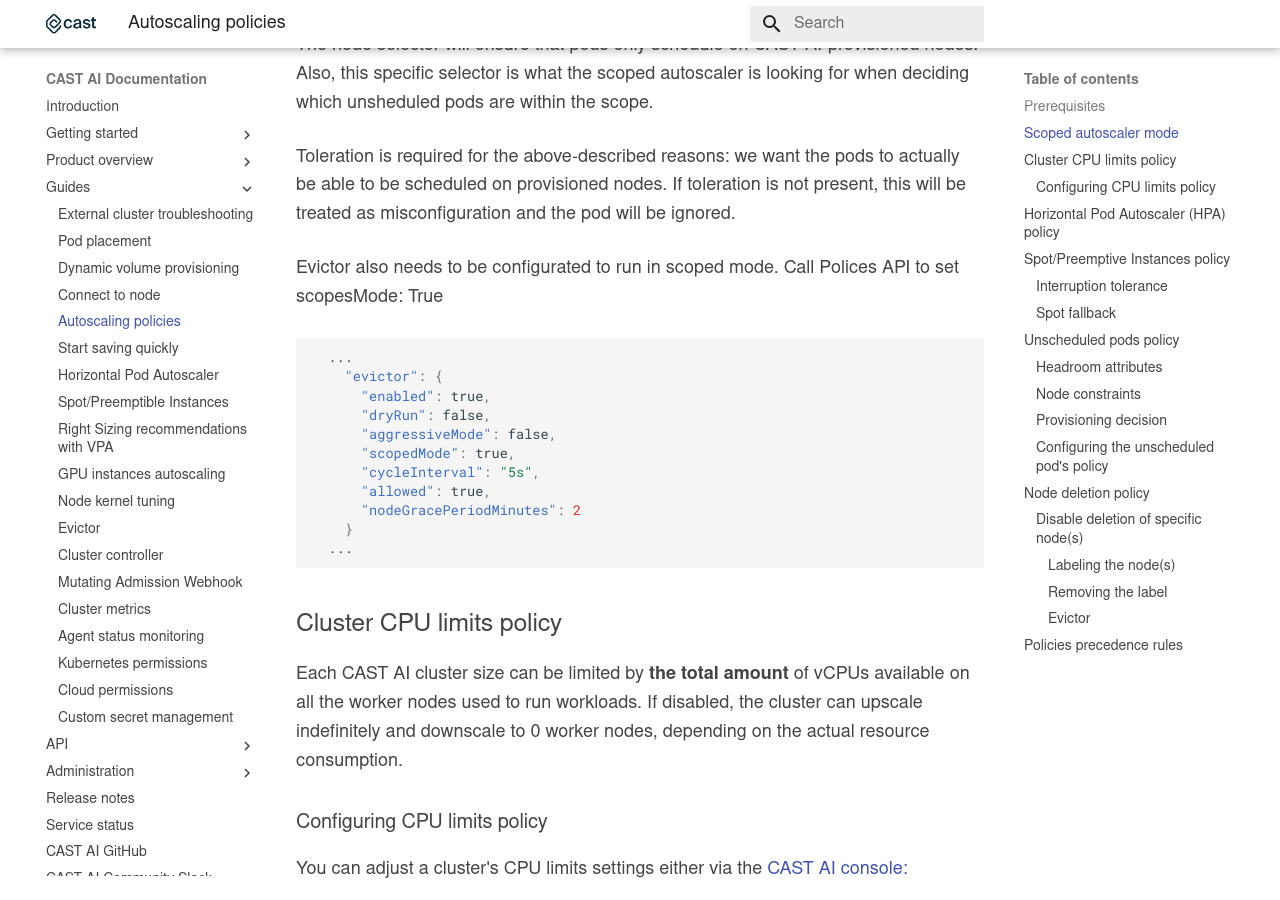
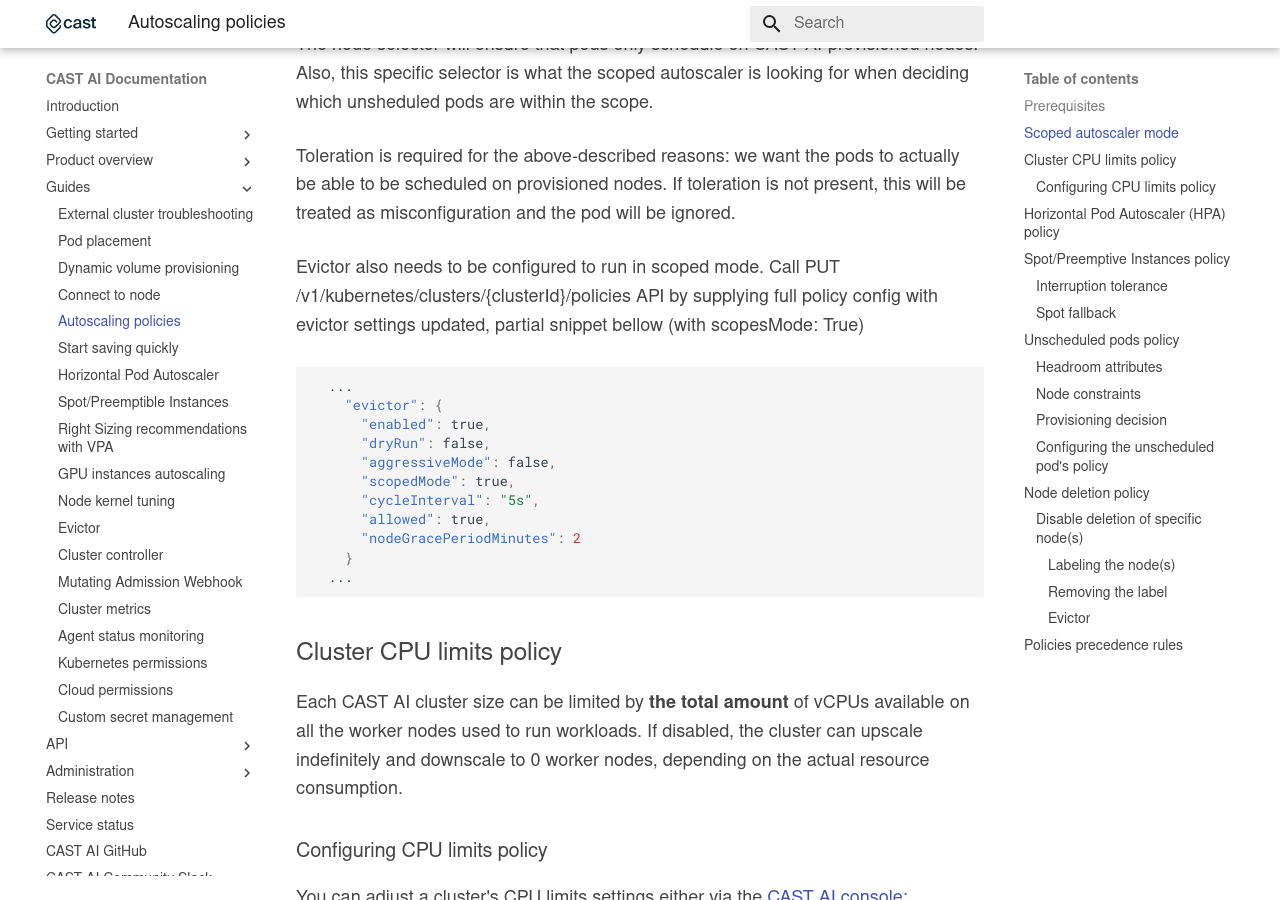
Before and after one commit to castai/docs, an MkDocs documentation site: the page built from docs/guides/autoscaling-policies.md, in a window 1280 px wide and 900 px high, scrolled down 1566 px. Built offline with MkDocs 1.6.1 and Material for MkDocs 9.7.7, drawn with Linux system fonts in a browser that asks for light colours; some web fonts are replaced.

Commit message:
fix comments

````diff
--- a/docs/guides/autoscaling-policies.md
+++ b/docs/guides/autoscaling-policies.md
@@ -43,7 +43,7 @@
 
 Toleration is required for the above-described reasons: we want the pods to actually be able to be scheduled on provisioned nodes. If toleration is not present, this will be treated as misconfiguration and the pod will be ignored.
 
-Evictor also needs to be configurated to run in scoped mode. Call Polices API to set scopesMode: True
+Evictor also needs to be configured to run in scoped mode. Call PUT /v1/kubernetes/clusters/{clusterId}/policies API by supplying full policy config with evictor settings updated, partial snippet bellow (with scopesMode: True)
 
 ```json
   ...
````
